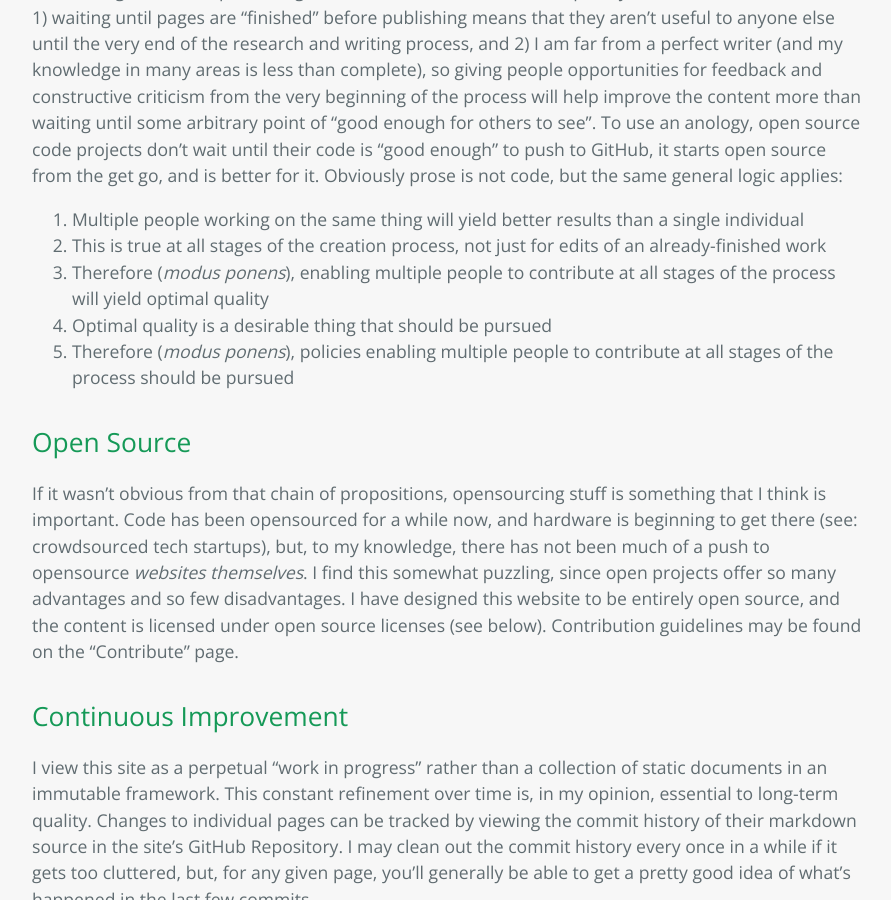
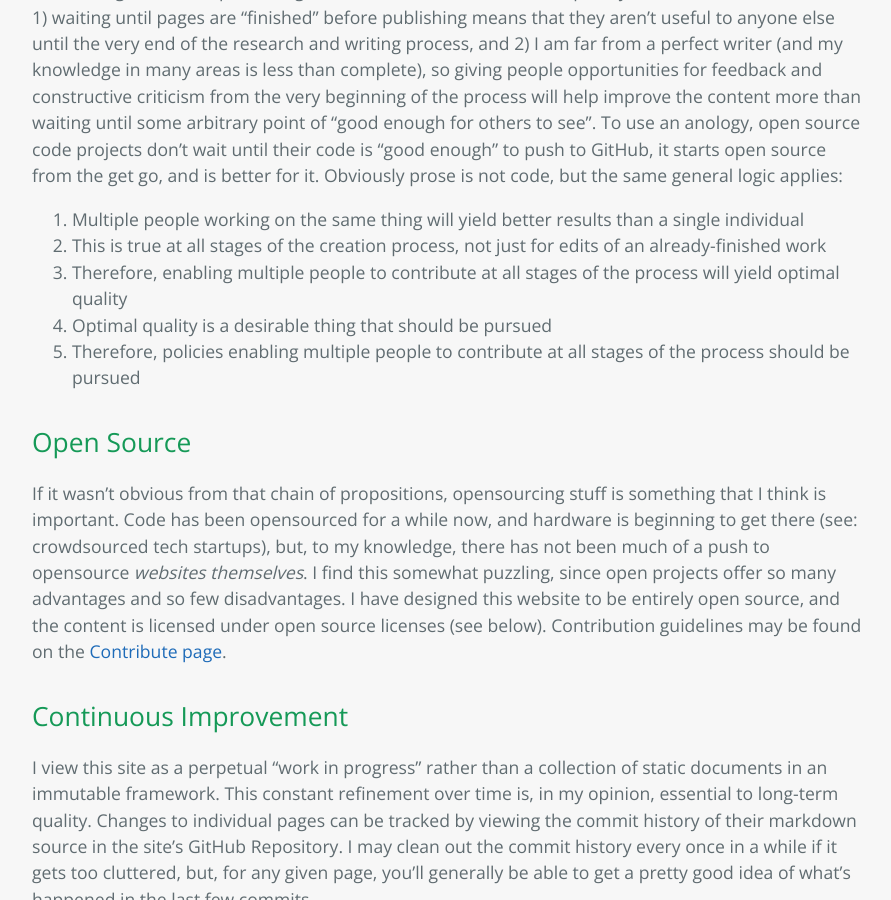
Before and after one commit to StevenTammen/StevenTammen.github.io, a Jekyll site: the page built from pages/about.md, in a window 1280 px wide and 900 px high, scrolled down 1700 px. Shown: the whole window, without its empty margins (192-1083 px from the left). Built offline with Jekyll 4.4.1, drawn with Linux system fonts in a browser that asks for light colours.

Commit message:
Update about.md

```diff
--- a/pages/about.md
+++ b/pages/about.md
@@ -48,13 +48,13 @@ I am strong believer in publishing content before it is finished completely. Thi
 
 1. Multiple people working on the same thing will yield better results than a single individual
 2. This is true at all stages of the creation process, not just for edits of an already-finished work
-3. Therefore (*modus ponens*), enabling multiple people to contribute at all stages of the process will yield optimal quality
+3. Therefore, enabling multiple people to contribute at all stages of the process will yield optimal quality
 4. Optimal quality is a desirable thing that should be pursued
-5. Therefore (*modus ponens*), policies enabling multiple people to contribute at all stages of the process should be pursued
+5. Therefore, policies enabling multiple people to contribute at all stages of the process should be pursued
 
 ## Open Source
 
-If it wasn't obvious from that chain of propositions, opensourcing stuff is something that I think is important. Code has been opensourced for a while now, and hardware is beginning to get there (see: crowdsourced tech startups), but, to my knowledge, there has not been much of a push to opensource *websites themselves*. I find this somewhat puzzling, since open projects offer so many advantages and so few disadvantages. I have designed this website to be entirely open source, and the content is licensed under open source licenses (see below). Contribution guidelines may be found on the "Contribute" page.
+If it wasn't obvious from that chain of propositions, opensourcing stuff is something that I think is important. Code has been opensourced for a while now, and hardware is beginning to get there (see: crowdsourced tech startups), but, to my knowledge, there has not been much of a push to opensource *websites themselves*. I find this somewhat puzzling, since open projects offer so many advantages and so few disadvantages. I have designed this website to be entirely open source, and the content is licensed under open source licenses (see below). Contribution guidelines may be found on the [Contribute page](https://steventammen.com/contribute/).
 
 ## Continuous Improvement
 
```
